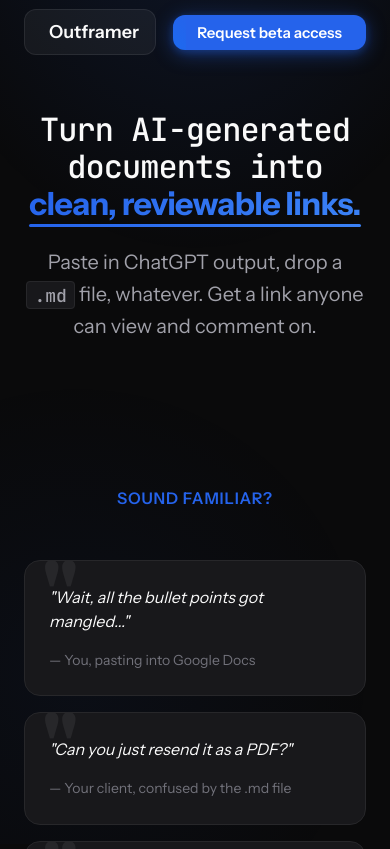
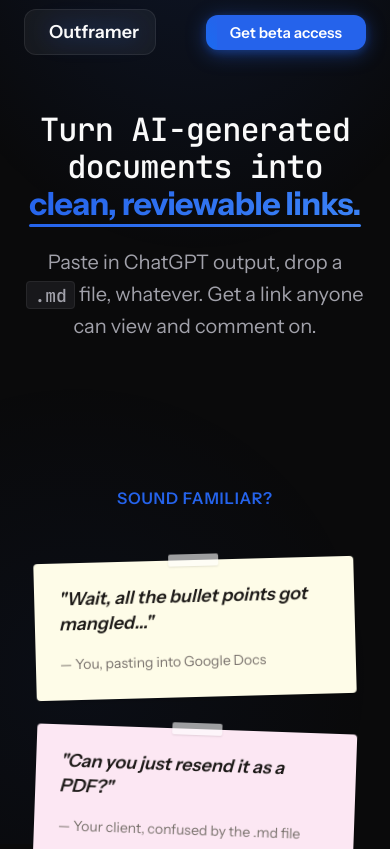
Before and after one commit to FacundoLucci/plsreadme, a website: page public/index.html in a window 390 px wide. Shown: the top 849 px of the page. Drawn offline with Linux system fonts and the light colour scheme; no server answers; a web font is replaced by a local one.

Commit message:
Update button text for clarity, add feature request textarea in waitlist form, and enhance CSS styles for frustration cards with new animations and layout adjustments. Improved responsiveness and visual design elements throughout the application.

```diff
--- a/public/index.html
+++ b/public/index.html
@@ -37,7 +37,7 @@
           class="cta-button header-cta"
           data-cta="header"
         >
-          <span class="cta-text">Request beta access</span>
+          <span class="cta-text">Get beta access</span>
         </button>
       </header>
 
--- a/public/styles.css
+++ b/public/styles.css
@@ -151,6 +151,22 @@
 
 .logo:hover .logo-mark {
   animation: logoSpin 0.5s ease;
+}
+
+.logo-text {
+  position: relative;
+}
+
+.logo-text::before {
+  content: "Outframer";
+  position: absolute;
+  left: 0;
+  top: 0;
+  color: var(--color-accent);
+  filter: blur(12px);
+  opacity: 0.6;
+  pointer-events: none;
+  z-index: -1;
 }
 
 @keyframes logoSpin {
@@ -442,69 +458,96 @@
 
 /* Frustration Cards */
 .frustration-cards {
-  display: grid;
-  grid-template-columns: repeat(auto-fit, minmax(260px, 1fr));
-  gap: var(--space-lg);
+  display: flex;
+  flex-wrap: wrap;
+  justify-content: center;
+  gap: var(--space-xl);
   max-width: 900px;
   margin: 0 auto var(--space-2xl);
 }
 
 .frustration-card {
-  background: var(--color-surface);
-  border: 1px solid var(--color-border);
-  border-radius: 16px;
+  flex: 0 1 280px;
+  max-width: 320px;
+  background: #fefce8;
+  border: none;
+  border-radius: 4px;
   padding: var(--space-xl);
   display: flex;
   flex-direction: column;
   gap: var(--space-md);
   text-align: left;
   position: relative;
-  overflow: hidden;
-  transition: transform var(--transition-fast),
-    border-color var(--transition-fast);
+  overflow: visible;
+  transition: transform var(--transition-fast);
   opacity: 0;
-  animation: fadeInUp 0.5s ease forwards;
+  animation: tiltFadeIn 0.5s ease forwards;
+  box-shadow: 2px 3px 8px rgba(0, 0, 0, 0.15), 0 1px 3px rgba(0, 0, 0, 0.1);
+  --tilt: 0deg;
 }
 
 .frustration-card:nth-child(1) {
   animation-delay: 0.1s;
+  --tilt: -2.5deg;
+  background: #fefce8; /* Yellow */
 }
 .frustration-card:nth-child(2) {
   animation-delay: 0.2s;
+  --tilt: 1.8deg;
+  background: #fce7f3; /* Pink */
 }
 .frustration-card:nth-child(3) {
   animation-delay: 0.3s;
+  --tilt: -1.5deg;
+  background: #e0f2fe; /* Light blue */
+  flex: 0 1 320px;
 }
 
+/* Tape effect at top of sticky note */
 .frustration-card::before {
-  content: '"';
+  content: "";
   position: absolute;
-  top: -10px;
-  left: 16px;
-  font-size: 5rem;
-  font-weight: 700;
-  color: var(--color-border);
-  line-height: 1;
+  top: -6px;
+  left: 50%;
+  transform: translateX(-50%);
+  width: 50px;
+  height: 12px;
+  background: rgba(255, 255, 255, 0.6);
+  border-radius: 2px;
+  box-shadow: 0 1px 2px rgba(0, 0, 0, 0.1);
   pointer-events: none;
 }
 
 .frustration-card:hover {
-  transform: translateY(-2px);
-  border-color: rgba(239, 68, 68, 0.3);
+  transform: rotate(var(--tilt)) translateY(-4px) scale(1.02);
+}
+
+@keyframes tiltFadeIn {
+  from {
+    opacity: 0;
+    transform: rotate(0deg) translateY(20px);
+  }
+  to {
+    opacity: 1;
+    transform: rotate(var(--tilt));
+  }
 }
 
 .frustration-quote {
-  font-size: 1.125rem;
+  font-size: 1.35rem;
   font-style: italic;
-  color: var(--color-text);
-  line-height: 1.5;
+  font-weight: 600;
+  color: #1c1917;
+  line-height: 1.4;
   position: relative;
   z-index: 1;
+  font-family: var(--font-sans);
 }
 
 .frustration-context {
   font-size: 0.875rem;
-  color: var(--color-text-subtle);
+  color: #78716c;
+  font-style: normal;
 }
 
 /* Problem Agitation */
@@ -1190,16 +1233,27 @@
 
   /* Problem Section Mobile */
   .frustration-cards {
-    grid-template-columns: 1fr;
-    gap: var(--space-md);
+    gap: var(--space-xl);
   }
 
   .frustration-card {
     padding: var(--space-lg);
+    flex: 0 1 100%;
+    max-width: 320px;
+  }
+
+  .frustration-card:nth-child(1) {
+    --tilt: -1.5deg;
+  }
+  .frustration-card:nth-child(2) {
+    --tilt: 2deg;
+  }
+  .frustration-card:nth-child(3) {
+    --tilt: -1deg;
   }
 
   .frustration-quote {
-    font-size: 1rem;
+    font-size: 1.125rem;
   }
 
   .before-after {
```
